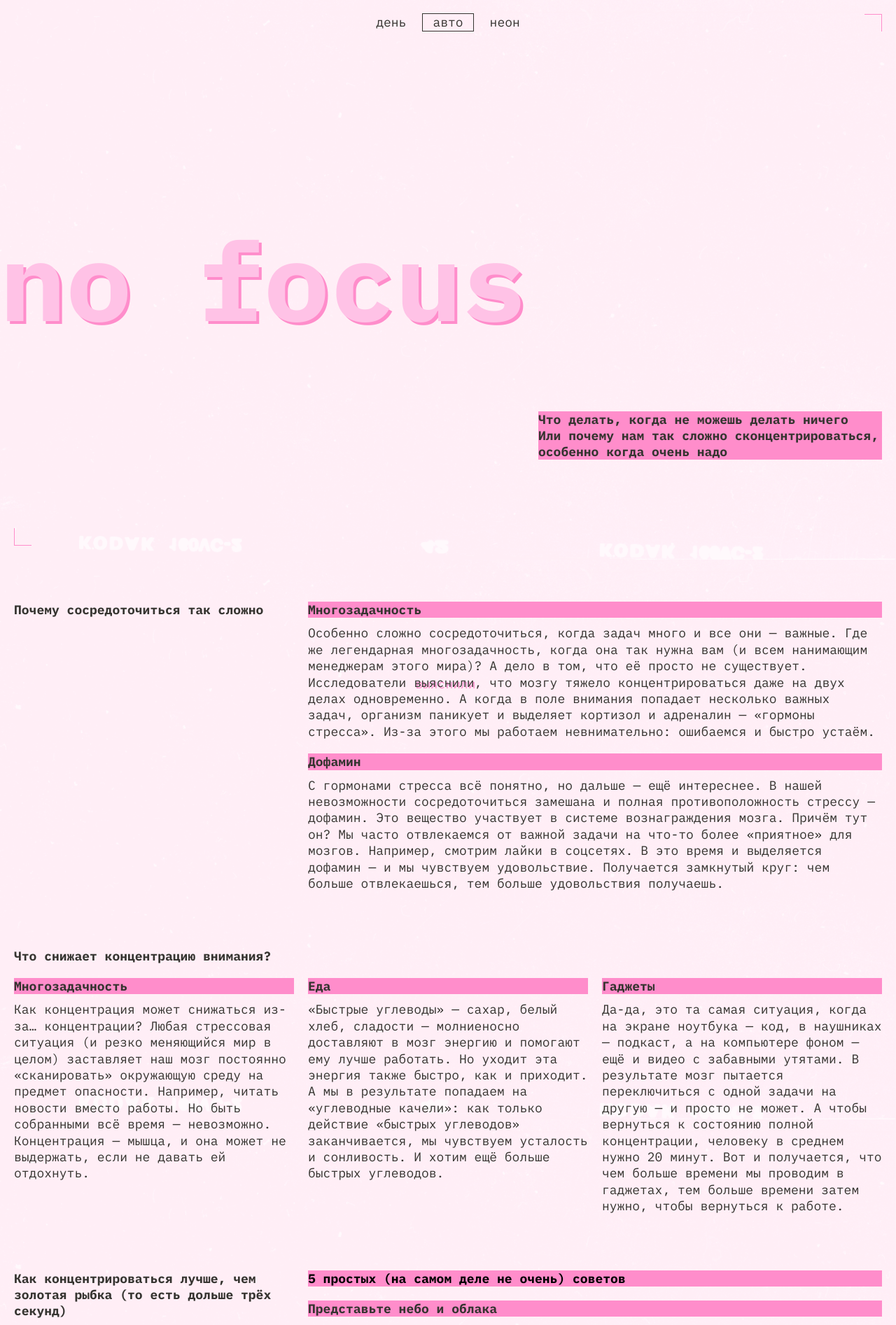
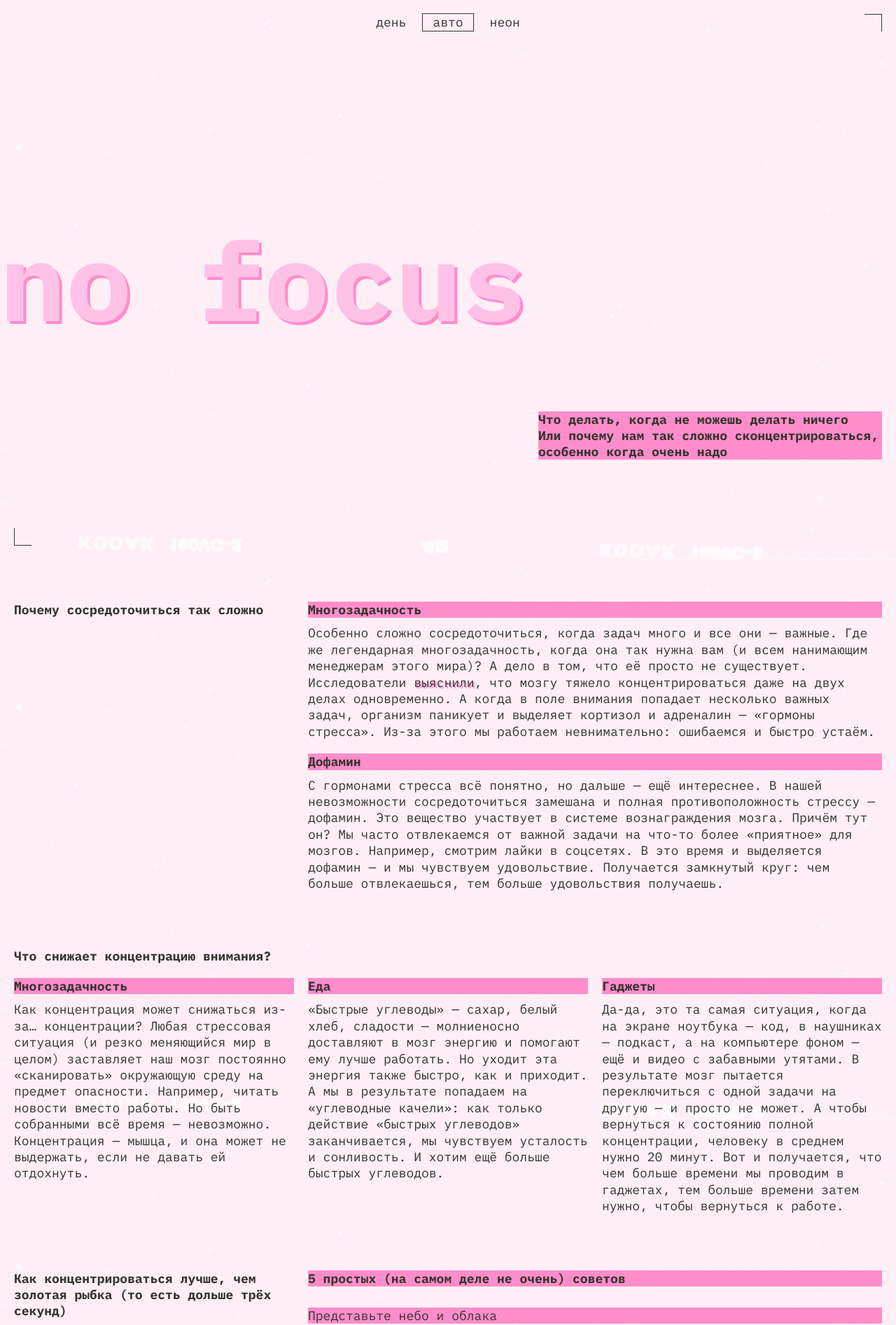
Before and after one commit to A1Kleba/slozhno-sosredotochitsya-fd, a plain HTML site: page index.html in a window 1280 px wide. Shown: the top 1894 px of the page at 70% size. Drawn offline with Linux system fonts and the light colour scheme.

Commit message:
Сдача 3

```diff
--- a/index.html
+++ b/index.html
@@ -127,7 +127,9 @@
           Как концентрироваться лучше, чем золотая рыбка (то есть дольше трёх
           секунд)
         </h2>
-        <h3 class="title-decor">5 простых (на самом деле не очень) советов</h3>
+        <h3 class="artical-block__heading title-decor">
+          5 простых (на самом деле не очень) советов
+        </h3>
         <article class="section__article-block">
           <h4 class="artical-block__heading title-decor">
             Представьте небо и облака
--- a/styles/light.css
+++ b/styles/light.css
@@ -9,7 +9,6 @@
     Так стили написанные ниже будут иметь больший вес,
     чем стили в медиазапросе предпочтений пользователя
   */
-  --main-font: "IBM Plex mono";
   --text-color: #353430;
   --subtitle-color: #353430;
   --title-color: #ffc2e6;
@@ -25,7 +24,6 @@
 
 @media (prefers-color-scheme: light) {
   :root {
-    --main-font: "IBM Plex mono";
     --text-color: #353430;
     --subtitle-color: #353430;
     --title-color: #ffc2e6;
--- a/styles/style.css
+++ b/styles/style.css
@@ -47,6 +47,7 @@
   font-weight: 700;
   font-size: 18px;
   background-color: var(--accent-color);
+  color: var(--subtitle-color);
 }
 
 .header__element {
@@ -79,8 +80,8 @@
   left: 10px;
   width: 25px;
   height: 25px;
-  border-bottom: 1px solid var(--accent-color);
-  border-left: 1px solid var(--accent-color);
+  border-bottom: 1px solid var(--main-color);
+  border-left: 1px solid var(--main-color);
 }
 
 .decorated-zone::before {
@@ -90,8 +91,8 @@
   right: 10px;
   width: 25px;
   height: 25px;
-  border-right: 1px solid var(--accent-color);
-  border-top: 1px solid var(--accent-color);
+  border-right: 1px solid var(--main-color);
+  border-top: 1px solid var(--main-color);
 }
 
 .header__theme-menu-button {
@@ -162,7 +163,6 @@
 }
 
 .artical-block__heading {
-  color: var(--subtitle-color);
   margin-block-end: 10px;
   line-height: 23.4px;
 }
@@ -180,6 +180,10 @@
 
 .advices-section p:not(:last-of-type) {
   margin-bottom: 20px;
+}
+
+.advices-section .artical-block__heading:not(:last-of-type) {
+  font-weight: 400;
 }
 
 .gallery-section {
```
